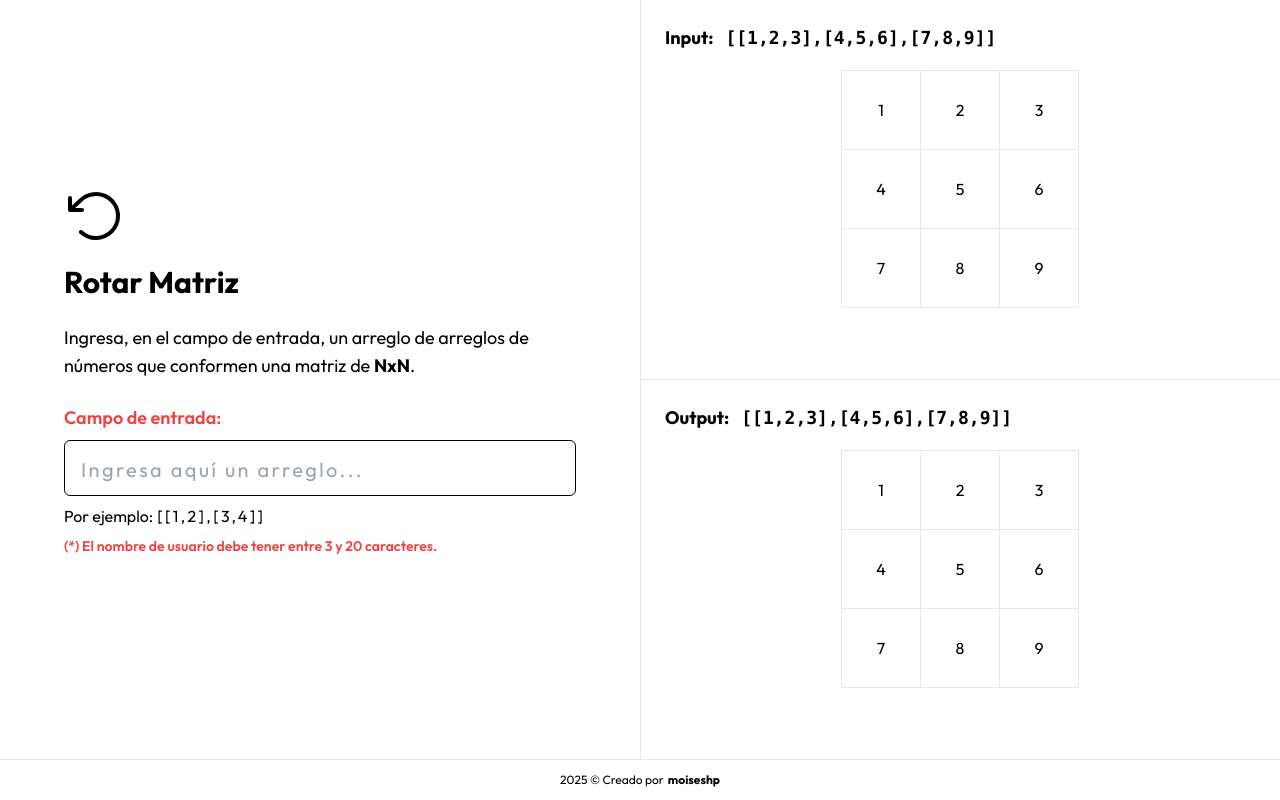
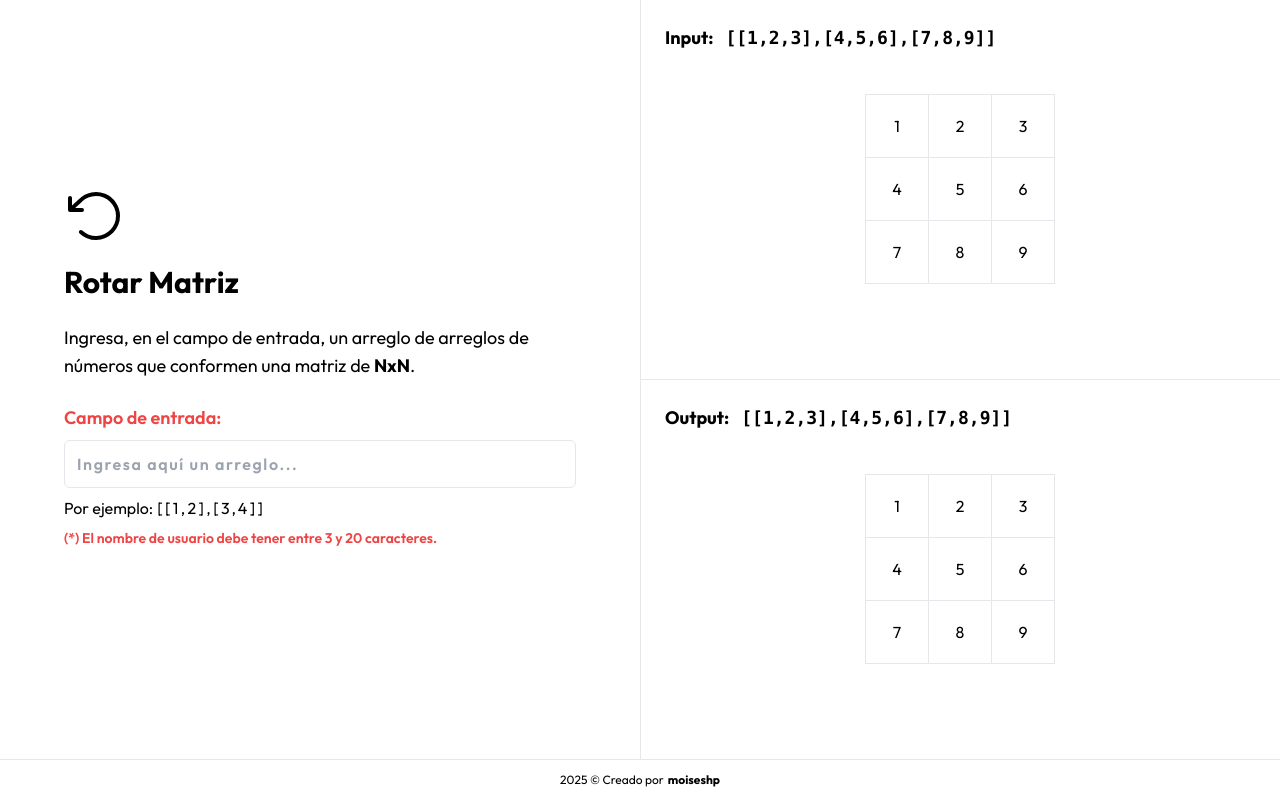
Before and after one commit to moiseshp/delosi-technicaltest, a Next.js app: page / in a window 1280 px wide. Built offline with nearby package versions, Linux system fonts and the light colour scheme.

Commit message:
feat: improvement input text

```diff
--- a/src/app/page.client.tsx
+++ b/src/app/page.client.tsx
@@ -1,6 +1,8 @@
 'use client';
-import { GridDisplay, GridDisplayLabel } from '@/components/ui/grid-display';
+import { MatrixView } from '@/components/ui/matrix-view';
+import { MatrixLabel } from '@/components/ui/matrix-label';
 import * as React from 'react';
+import { Input } from '@/components/ui/input';
 
 export const PageClient = () => {
   return (
@@ -14,14 +16,9 @@ export const PageClient = () => {
           >
             Campo de entrada:
           </label>
-          <input
-            type="text"
-            id="input-matrix"
-            name="matrix"
-            aria-labelledby="matrix-label"
-            aria-describedby="matrix-help"
+          <Input
             placeholder="Ingresa aquí un arreglo..."
-            className="w-full border border-black rounded-md px-4 text-2xl focus:border-none font-semibold tracking-widest h-14 leading-10 placeholder:text-xl placeholder:font-normal"
+            className="h-12 font-semibold tracking-widest"
           />
           <p id="matrix-help">
             Por ejemplo:
@@ -33,7 +30,7 @@ export const PageClient = () => {
         </section>
       </div>
       <div className="lg:border-l border-b p-6 lg:flex lg:items-center lg:justify-center lg:relative">
-        <GridDisplayLabel
+        <MatrixLabel
           className="lg:absolute lg:left-6 lg:top-6"
           label="Input:"
           data={[
@@ -42,7 +39,7 @@ export const PageClient = () => {
             [7, 8, 9],
           ]}
         />
-        <GridDisplay
+        <MatrixView
           data={[
             [1, 2, 3],
             [4, 5, 6],
@@ -51,7 +48,7 @@ export const PageClient = () => {
         />
       </div>
       <div className="lg:border-l border-b p-6 lg:flex lg:items-center lg:justify-center lg:relative">
-        <GridDisplayLabel
+        <MatrixLabel
           className="lg:absolute lg:left-6 lg:top-6"
           label="Output:"
           data={[
@@ -60,7 +57,7 @@ export const PageClient = () => {
             [7, 8, 9],
           ]}
         />
-        <GridDisplay
+        <MatrixView
           data={[
             [1, 2, 3],
             [4, 5, 6],
--- a/src/components/ui/grid-display.tsx
+++ /dev/null
@@ -1,46 +0,0 @@
-interface GridDisplayLabelProps extends React.HTMLAttributes<HTMLDivElement> {
-  label: string;
-  data: number[][];
-}
-
-export const GridDisplayLabel: React.FC<GridDisplayLabelProps> = ({
-  label,
-  data,
-  className,
-  ...props
-}) => {
-  return (
-    <div className={className} {...props}>
-      <p className="md:text-lg font-bold mb-6" aria-label="Input data">
-        {label}
-        <code className="ml-3" aria-describedby="input-description">
-          {JSON.stringify(data)}
-        </code>
-      </p>
-      <p id="input-description" className="sr-only">
-        A matrix of numbers from 1 to 9.
-      </p>
-    </div>
-  );
-};
-
-export const GridDisplay = ({ data }: { data: number[][] }) => {
-  return (
-    <div role="table" aria-label="Data grid">
-      {data.map((row, rowIndex) => (
-        <div key={rowIndex} role="row" className="flex">
-          {row.map((cell, cellIndex) => (
-            <div
-              key={cellIndex}
-              role="cell"
-              data-testid={`cell-${rowIndex}-${cellIndex}`}
-              className="flex items-center justify-center border w-20 h-20 -ml-[1px] -mt-[1px]"
-            >
-              {cell}
-            </div>
-          ))}
-        </div>
-      ))}
-    </div>
-  );
-};
--- /dev/null
+++ b/src/components/ui/input.tsx
@@ -0,0 +1,22 @@
+import * as React from 'react';
+import { cn } from '@/lib/utils';
+
+const Input = React.forwardRef<HTMLInputElement, React.ComponentProps<'input'>>(
+  ({ className, type, ...props }, ref) => {
+    return (
+      <input
+        type={type}
+        className={cn(
+          'flex h-10 w-full rounded-md border border-input px-3 py-2 text-base ring-offset-background focus-visible:outline-none focus-visible:ring-2 focus-visible:ring-ring focus-visible:ring-offset-2 disabled:cursor-not-allowed disabled:opacity-50',
+          className,
+        )}
+        ref={ref}
+        {...props}
+      />
+    );
+  },
+);
+
+Input.displayName = 'Input';
+
+export { Input };
--- /dev/null
+++ b/src/components/ui/matrix-label.tsx
@@ -0,0 +1,25 @@
+interface MatrixLabelProps extends React.HTMLAttributes<HTMLDivElement> {
+  label: string;
+  data: number[][];
+}
+
+export const MatrixLabel: React.FC<MatrixLabelProps> = ({
+  label,
+  data,
+  className,
+  ...props
+}) => {
+  return (
+    <div className={className} {...props}>
+      <p className="md:text-lg font-bold mb-6" aria-label="Input data">
+        {label}
+        <code className="ml-3" aria-describedby="input-description">
+          {JSON.stringify(data)}
+        </code>
+      </p>
+      <p id="input-description" className="sr-only">
+        A matrix of numbers from 1 to 9.
+      </p>
+    </div>
+  );
+};
--- /dev/null
+++ b/src/components/ui/matrix-view.tsx
@@ -0,0 +1,20 @@
+export const MatrixView = ({ data }: { data: number[][] }) => {
+  return (
+    <div role="table" aria-label="Data grid">
+      {data.map((row, rowIndex) => (
+        <div key={rowIndex} role="row" className="flex">
+          {row.map((cell, cellIndex) => (
+            <div
+              key={cellIndex}
+              role="cell"
+              data-testid={`cell-${rowIndex}-${cellIndex}`}
+              className="flex items-center justify-center border w-14 h-14 lg:w-16 lg:h-16 -ml-[1px] -mt-[1px]"
+            >
+              {cell}
+            </div>
+          ))}
+        </div>
+      ))}
+    </div>
+  );
+};
```
